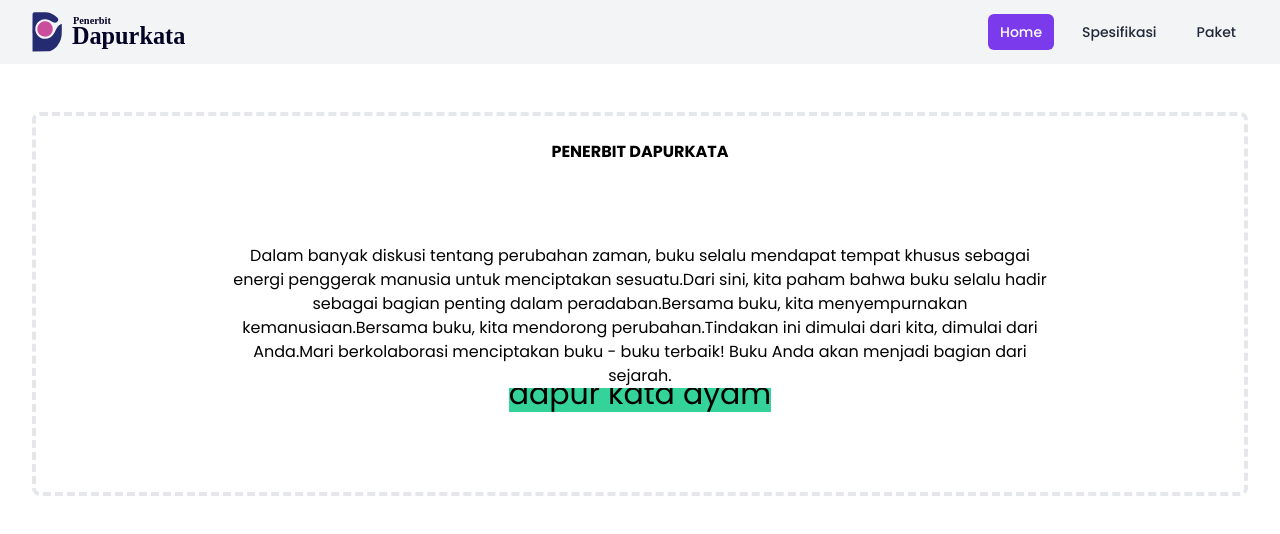
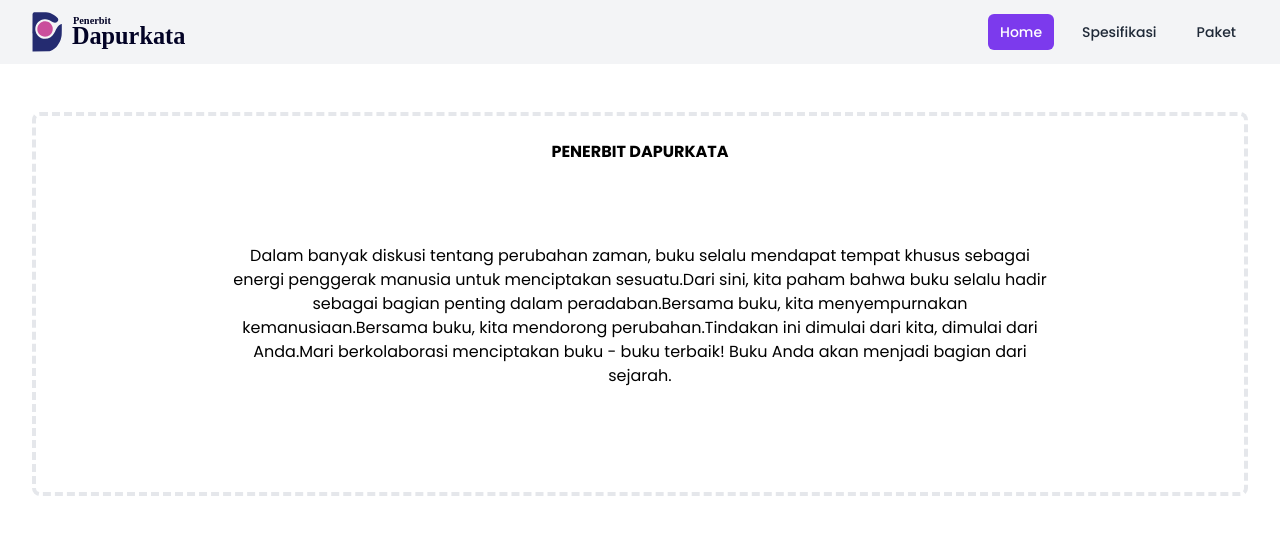
Before and after one commit to iamhkmid/penerbitdapurkata-app, a Next.js app: page / in a window 1280 px wide. Shown: the top 534 px of the page. Built offline with nearby package versions, Linux system fonts and the light colour scheme; a web font is replaced by a local one.

Commit message:
git init

```diff
--- a/components/layouts/Section1.tsx
+++ b/components/layouts/Section1.tsx
@@ -9,11 +9,7 @@ const Section1 = () => {
                     <h1 className="font-bold text-xs md:text-sm lg:text-base mt-6" >PENERBIT DAPURKATA</h1>
                     <TextSlider />
                     <h1 className="font-normal text-xs md:text-sm lg:text-base text-center mt-6 px-1 md:px-48">{dataSection1.textBanner}</h1>
-                    <div className="flex flex-col h-7.5 overflow-hidden space-y-3">
-                        <h1 className="-mt-3 bg-green-400 text-3xl">dapur kata ayam</h1>
-                        <h1 className="bg-green-400 text-3xl">dapur kata ayam</h1>
-                        <h1 className="bg-green-400 text-3xl">dapur kata ayam</h1>
-                    </div>
+
                 </div>
             </div>
         </div>
```
